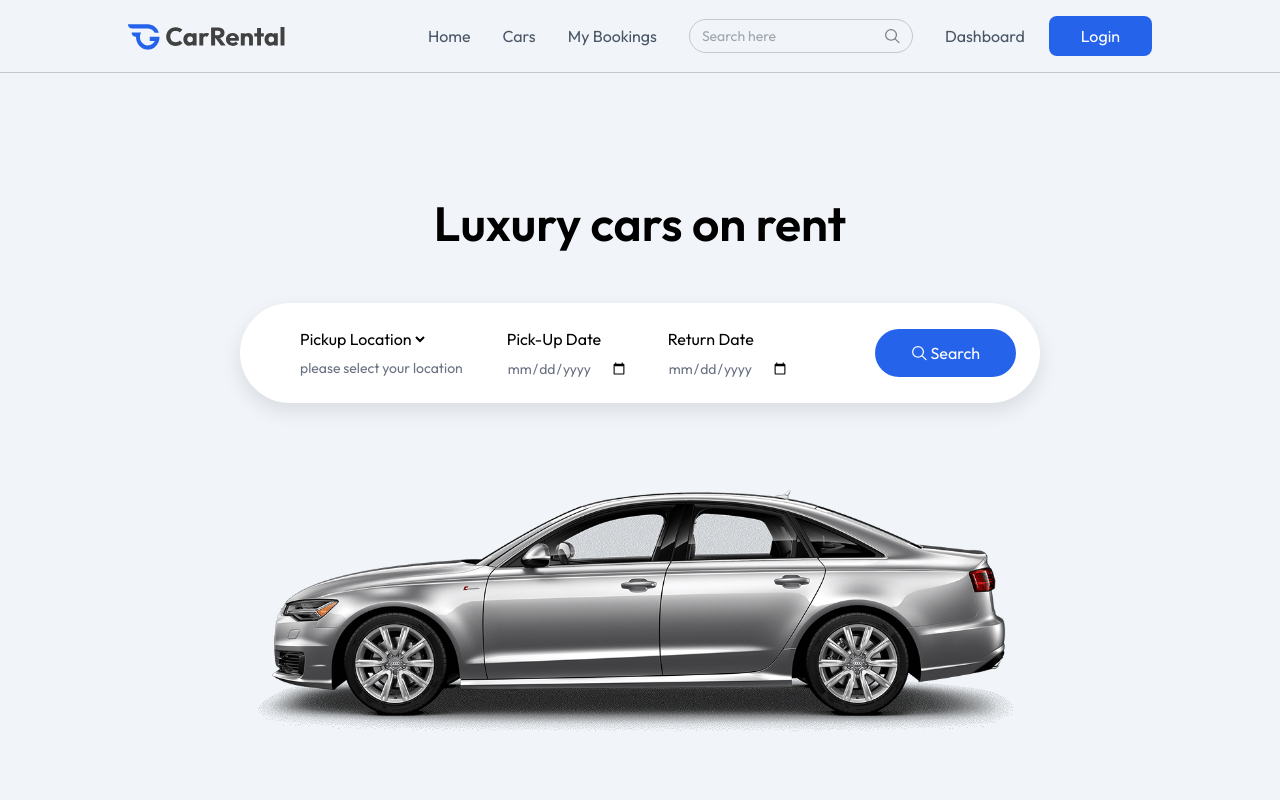
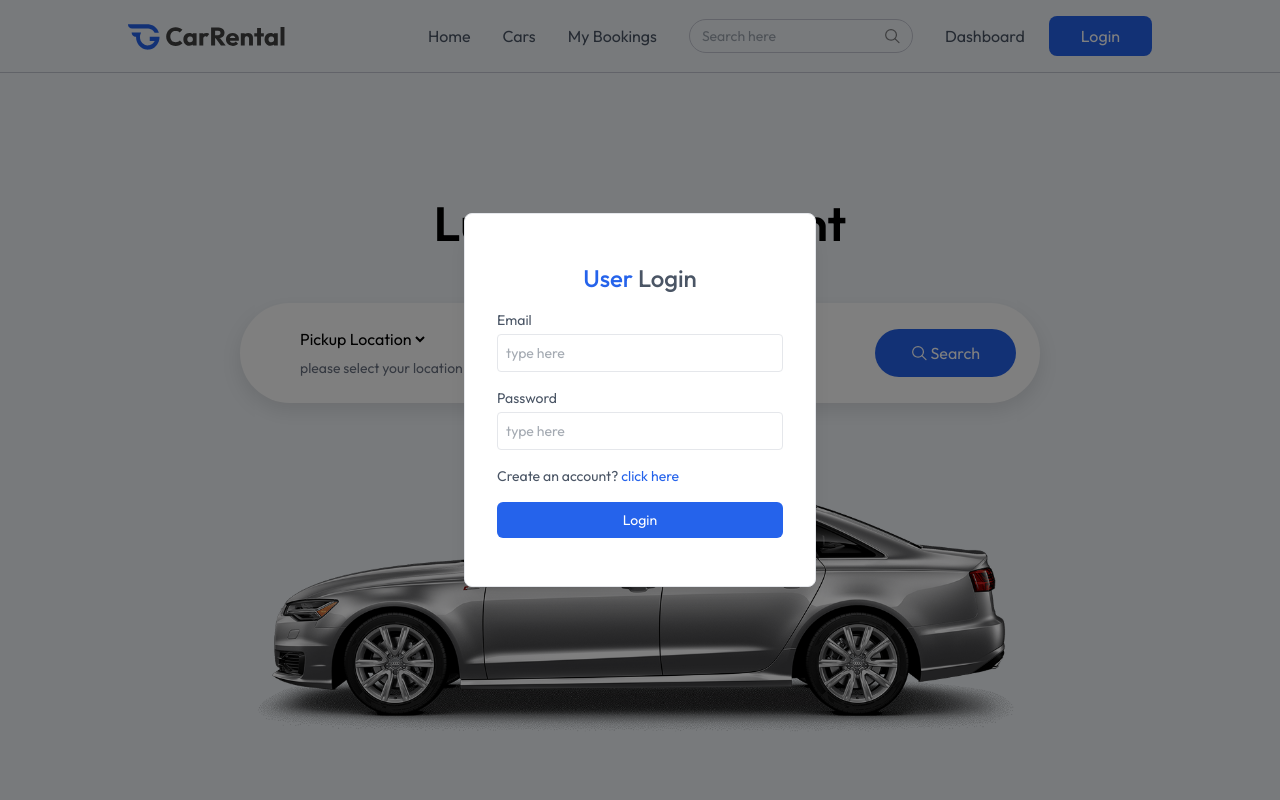
Before and after one commit to shahariat39/WEB-350, a React (Vite) app in the folder client/: page / in a window 1280 px wide. Both pictures are taken after a click on the button "Login". Shown: the top 800 px of the page. Built offline with nearby package versions, Linux system fonts and the light colour scheme.

Commit message:
ui part of login - register form  added

```diff
--- a/client/src/App.jsx
+++ b/client/src/App.jsx
@@ -11,6 +11,7 @@
 import ManageCars from './pages/owner/ManageCars';
 import ManageBookings from './pages/owner/ManageBookings';
 import Layout from './pages/owner/Layout';
+import Login from './components/Login';
 
 const App = () => {
   const [showLogin, setShowLogin] = useState(false);
@@ -19,7 +20,11 @@
 
   return (
     <>
+
+      {showLogin && <Login  setShowLogin={setShowLogin}/>}
+
       {!isOwnerPath && <Navbar  setShowLogin={setShowLogin}/>}
+
       <Routes>
         <Route path='/' element={<Home/>} />
         <Route path='/cars' element={<Cars/>} />
--- /dev/null
+++ b/client/src/components/Login.jsx
@@ -0,0 +1,53 @@
+import { useState } from "react";
+
+
+const Login = ({setShowLogin}) => {
+
+    const [state, setState] = useState("login");
+    const [name, setName] = useState("");
+    const [email, setEmail] = useState("");
+    const [password, setPassword] = useState("");
+
+    const onSumitHandler = (e)=>{
+        e.preventDefault();
+    }
+
+  return (
+    <div onClick={()=> setShowLogin(false)} className=" fixed top-0 bottom-0 left-0 right-0 z-100 flex items-center text-sm text-gray-600 bg-black/50">
+
+         <form onSubmit={onSumitHandler} onClick={(e)=> e.stopPropagation()} className="flex flex-col gap-4 m-auto items-start p-8 py-12 w-80 sm:w-[352px] rounded-lg shadow-xl border border-gray-200 bg-white">
+            <p className="text-2xl font-medium m-auto">
+                <span className="text-primary">User</span> {state === "login" ? "Login" : "Sign Up"}
+            </p>
+            {state === "register" && (
+                <div className="w-full">
+                    <p>Name</p>
+                    <input onChange={(e) => setName(e.target.value)} value={name} placeholder="type here" className="border border-gray-200 rounded w-full p-2 mt-1 outline-primary" type="text" required />
+                </div>
+            )}
+            <div className="w-full ">
+                <p>Email</p>
+                <input onChange={(e) => setEmail(e.target.value)} value={email} placeholder="type here" className="border border-gray-200 rounded w-full p-2 mt-1 outline-primary" type="email" required />
+            </div>
+            <div className="w-full ">
+                <p>Password</p>
+                <input onChange={(e) => setPassword(e.target.value)} value={password} placeholder="type here" className="border border-gray-200 rounded w-full p-2 mt-1 outline-primary" type="password" required />
+            </div>
+            {state === "register" ? (
+                <p>
+                    Already have account? <span onClick={() => setState("login")} className="text-primary cursor-pointer">click here</span>
+                </p>
+            ) : (
+                <p>
+                    Create an account? <span onClick={() => setState("register")} className="text-primary cursor-pointer">click here</span>
+                </p>
+            )}
+            <button className="bg-primary hover:bg-blue-800 transition-all text-white w-full py-2 rounded-md cursor-pointer">
+                {state === "register" ? "Create Account" : "Login"}
+            </button>
+        </form>
+
+    </div>
+  )
+}
+export default Login
```
